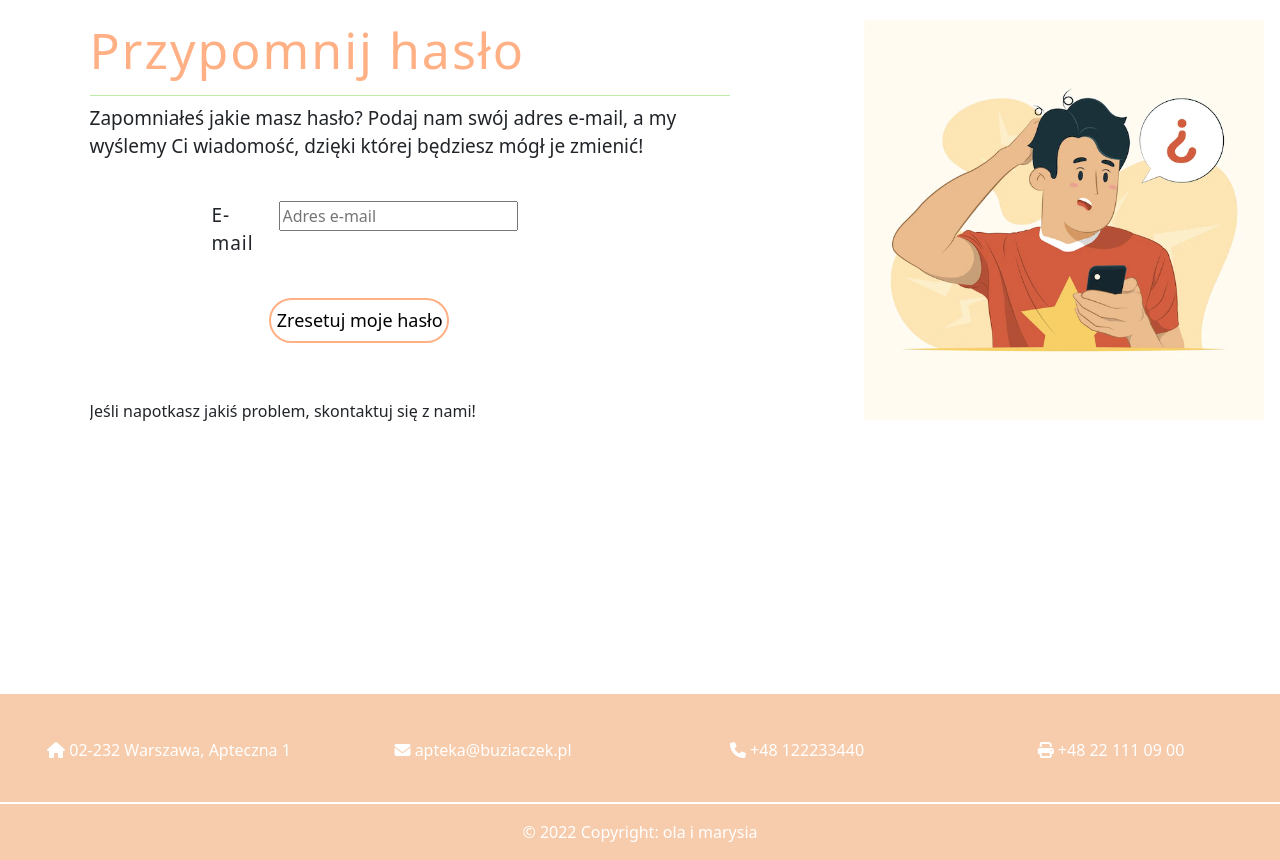
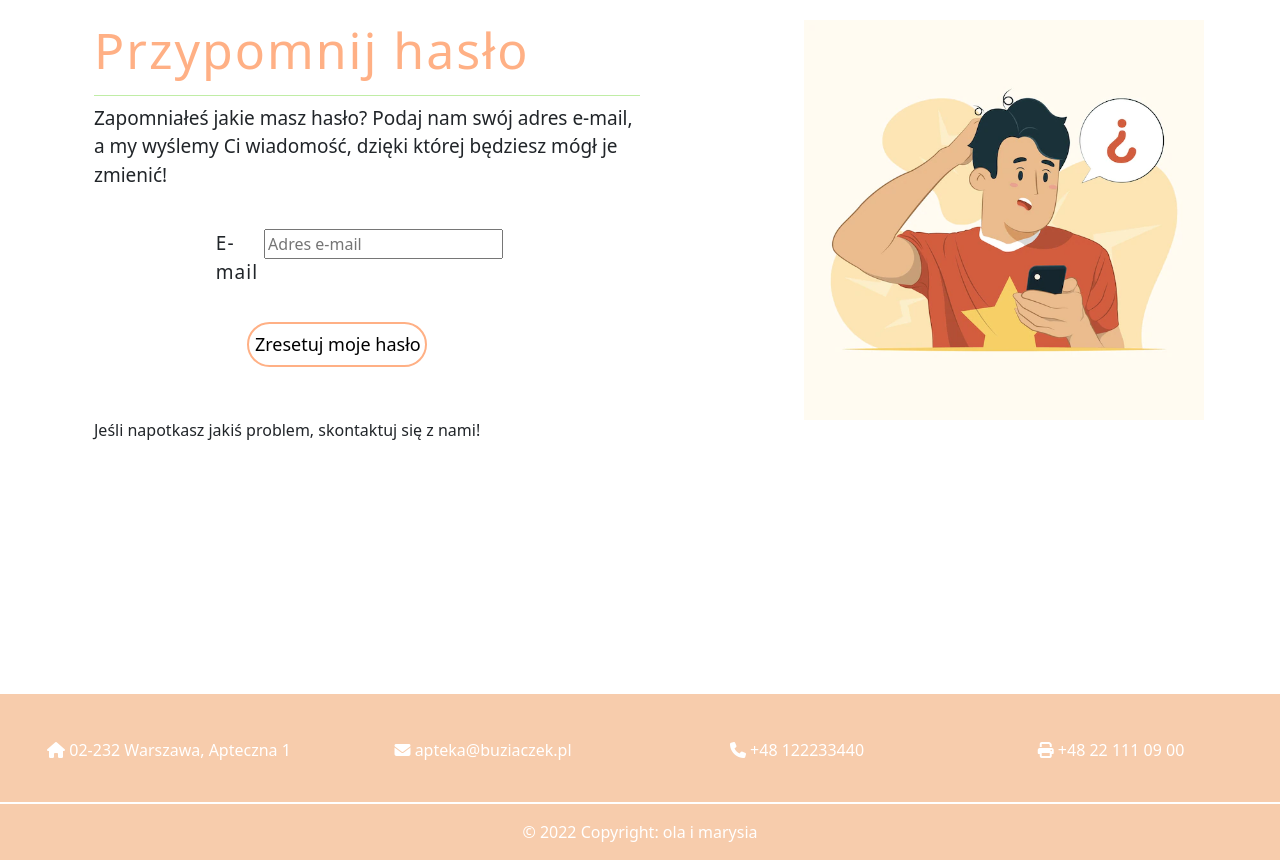
Before and after one commit to rzelazo/OnlinePharmacy, a Django app: page /accounts/password/reset/ in a window 1280 px wide. Shown: the part 140-1000 px from the top of the page. Run offline with Django 3.2, Linux system fonts and the light colour scheme; data comes from the database, SQL or seed files in the repository; some libraries are stand-ins or nearby versions.

Commit message:
poprawka mała

```diff
--- a/templates/account/password_reset.html
+++ b/templates/account/password_reset.html
@@ -8,6 +8,12 @@
 
 {% block extra_head%}
 <style>
+
+    html, body{
+        height: 100%;
+        width: 100%;
+    }
+
     #head{
         color: #FFB085;
         letter-spacing: 2px;
@@ -18,26 +24,25 @@
     .split {
         height: 100%;
         width: 50%;
-        position: fixed;
         z-index: 1;
-        overflow-x: hidden;
         padding-top: 20px;
-
     }
 
     .left {
-        left: 7%;
-
+        flex: 1;
+        float: left;
+        max-width: 100%;
+        max-height: 100%;
     }
 
     .right {
-        right: 0;
+        flex: 1;
+        float: right;
     }
     #mail{
         margin-left: 200%;
         letter-spacing: 1px;
         font-size: 19px;
-
     }
     #in{
         margin-left: 20%;
@@ -58,10 +63,18 @@
         background-color: #FFB085 !important;
         color: white !important;
     }
+
+    #img{
+        height: 400px;
+        margin-left: 30%;
+        max-width: 100%;
+    }
 </style>
 {%endblock%}
 
 {% block content %}
+<body>
+    <div class="container">
         <div class="split left">
             <h1 id="head">Przypomnij hasło</h1>
             {% if user.is_authenticated %}
@@ -92,9 +105,16 @@
 
         <div class="split right">
             <div class="col" >
-        <img src="/static/forgot-pass.jpg" alt="item_image"; style="height: 400px; margin-left: 35%" >
+                <img id="img" src="/static/forgot-pass.jpg" alt="forgot pass"; >
             </div>
         </div>
+    </div>
+
+
+
+</body>
 {% endblock %}
 
+
+
 </html>
```
Lines whose indentation alone changed are shown as unchanged.
